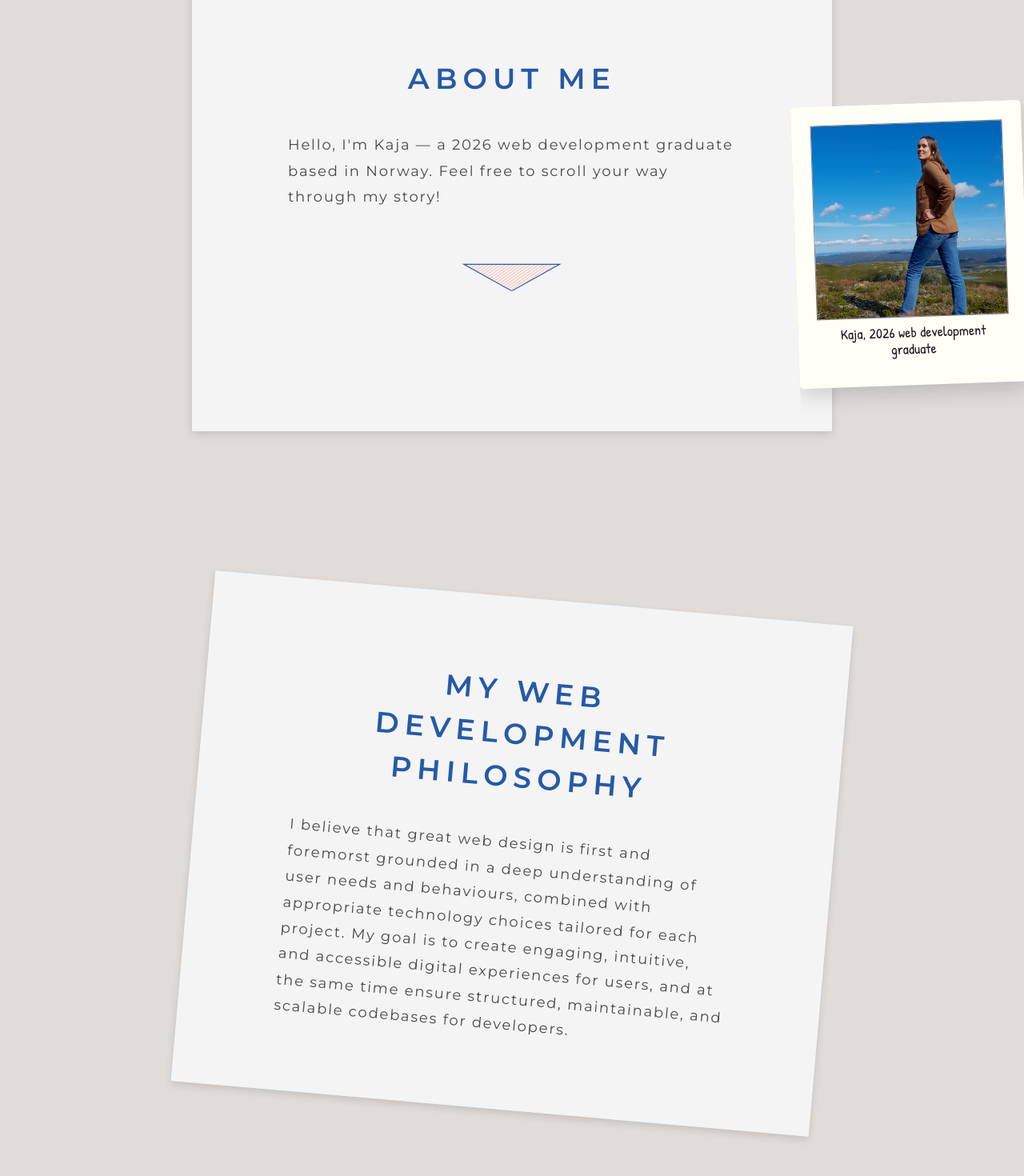
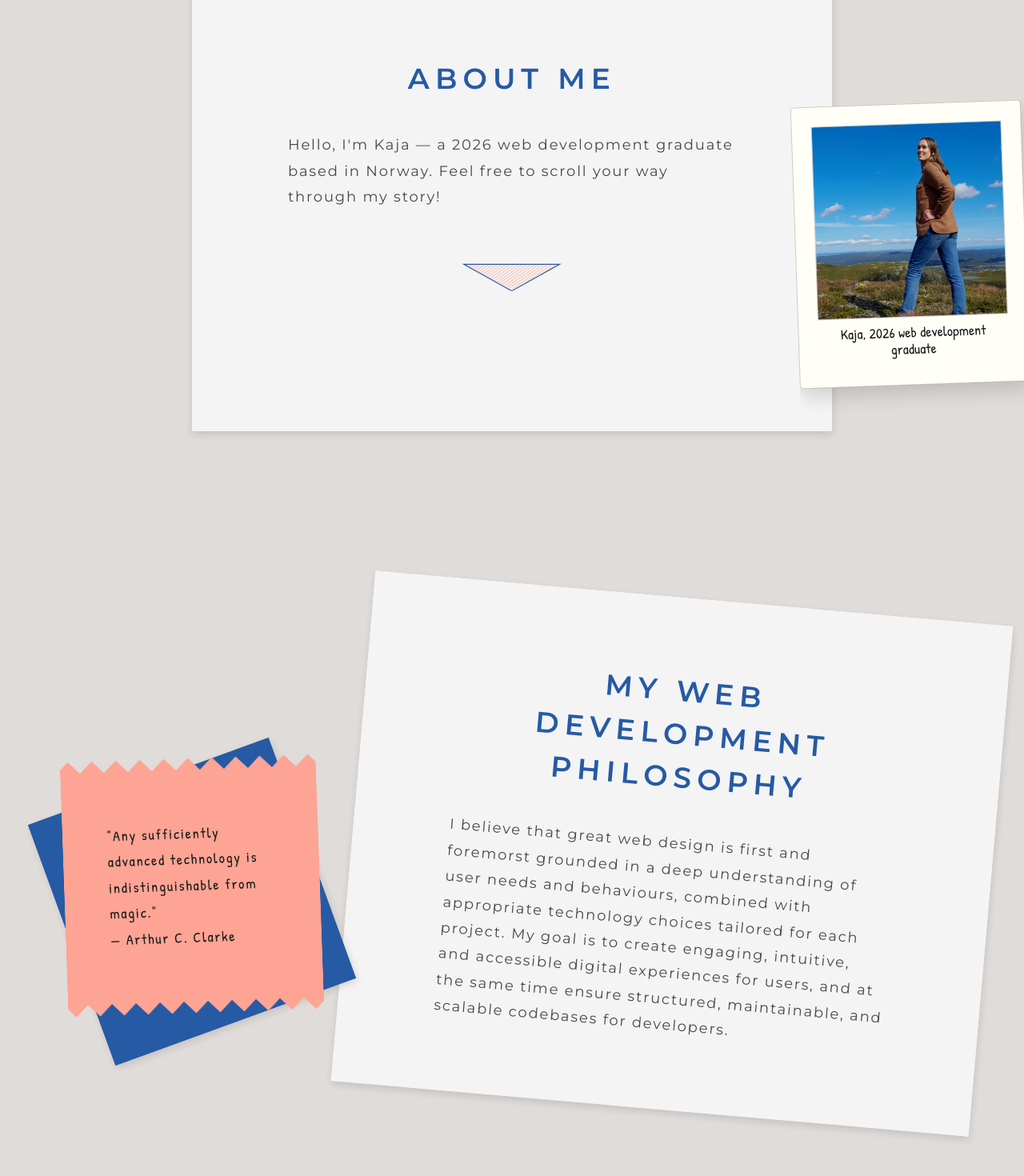
Before and after one commit to git-kaia/my-portfolio, a React (Vite) app: page /about in a window 1280 px wide. Shown: the part 300-1770 px from the top of the page at 80% size. Built offline with nearby package versions, Linux system fonts and the light colour scheme.

Commit message:
Enchancement: About page * Added card modifacaton for more variety     * Zig-zag border     * Hadnwritten font     * Ink text color * Modified PaperFan.jsx to allow additional properties for paper * Updated variables.css

```diff
--- a/src/components/cards/AboutInfoCard.css
+++ b/src/components/cards/AboutInfoCard.css
@@ -26,7 +26,14 @@
   align-items: center;
   justify-content: center;
   gap: 4rem;
-  /* gap-6 */
+}
+.about-info__hand {
+  font-family: var(--font-handwriting, "Patrick Hand", cursive);
+  color: var(--ink-handwriting, #1b1b1b);
+}
+.about-info__zigzag {
+  -webkit-mask: repeating-conic-gradient(from 135deg at 50% 30px, rgba(0, 0, 0, 0) 0, #000 1deg 89deg, rgba(0, 0, 0, 0) 90deg 180deg) 50% -30px/30px;
+          mask: repeating-conic-gradient(from 135deg at 50% 30px, rgba(0, 0, 0, 0) 0, #000 1deg 89deg, rgba(0, 0, 0, 0) 90deg 180deg) 50% -30px/30px;
 }
 .about-info {
   /* paragraph text */
--- a/src/components/cards/AboutInfoCard.scss
+++ b/src/components/cards/AboutInfoCard.scss
@@ -27,12 +27,22 @@
         align-items: center;
         justify-content: center;
         gap: 4rem;
-        /* gap-6 */
     }
+
+
+    &__hand {
+        font-family: var(--font-handwriting, "Patrick Hand", cursive);
+        color: var(--ink-handwriting, #1b1b1b);
+    }
+
+
+    &__zigzag {
+        mask: repeating-conic-gradient(from 135deg at 50% 30px, #0000 0, #000 1deg 89deg, #0000 90deg 180deg) 50% -30px/30px;
+    }
+
 
     /* paragraph text */
     &__text {
         color: var(--textPrimary);
     }
-
 }
--- a/src/components/cards/PolaroidCard.css
+++ b/src/components/cards/PolaroidCard.css
@@ -5,6 +5,7 @@
   display: inline-block;
   background-color: var(--polaroid-paper);
   box-shadow: var(--shadow-lg);
+  border: var(--polaroid-border);
   border-radius: 5px;
   padding: 0.75rem;
   display: flex;
@@ -32,8 +33,8 @@
   width: 100%;
   padding: 0.5rem;
   text-align: center;
-  color: var(--polaroid-ink);
-  font-family: var(--patrick-handwriting);
+  color: var(--ink-handwriting);
+  font-family: var(--font-handwriting);
   font-size: 1.1rem;
   line-height: 1.2;
   letter-spacing: 0.2px;
--- a/src/components/cards/PolaroidCard.scss
+++ b/src/components/cards/PolaroidCard.scss
@@ -6,6 +6,7 @@
   display: inline-block;
   background-color: var(--polaroid-paper);
   box-shadow: var(--shadow-lg);
+  border: var(--polaroid-border);
   border-radius: 5px;
   padding: 0.75rem;
   display: flex;
@@ -31,8 +32,8 @@
     width: 100%;
     padding: 0.5rem;
     text-align: center;
-    color: var(--polaroid-ink);
-    font-family: var(--patrick-handwriting);
+    color: var(--ink-handwriting);
+    font-family: var(--font-handwriting);
     font-size: 1.1rem;
     line-height: 1.2;
     letter-spacing: 0.2px;
--- a/src/components/ui/PaperFan.jsx
+++ b/src/components/ui/PaperFan.jsx
@@ -27,7 +27,7 @@ export default function PaperFan({
       {layers.map((layer, i) => (
         <div
           key={i}
-          className="paper"
+          className={`paper ${layer.className ?? ""}`}
           style={{
             "--x": `${layer.x}px`,
             "--y": `${layer.y}px`,
--- a/src/pages/About.jsx
+++ b/src/pages/About.jsx
@@ -8,6 +8,7 @@ import ImgTrulte from "../assets/images/me-and-trulte.jpg";
 import ImgRipley from "../assets/images/ripley.jpg";
 import ImgTimmy from "../assets/images/timmy.jpg";
 import ImgMe from "../assets/images/kaja.jpg";
+import { a } from "framer-motion/client";
 
 export default function About() {
   return (
@@ -65,7 +66,7 @@ export default function About() {
           height="45rem"
           layers={[
             {
-              x: 0,
+              x: 200,
               y: 0,
               rot: 5,
               color: "var(--bgSecondary)",
@@ -86,7 +87,37 @@ export default function About() {
 
                   </p>
                 </AboutInfoCard>
-              ),
+              )
+            },
+            {
+              x: -400,
+              y: -100,
+              rot: -20,
+              width: "20rem",
+              height: "20rem",
+              padding: "2rem",
+              color: "var(--bgCardPrimary)",
+              className: "about-info__hand",
+            },
+            {
+              x: -400,
+              y: -120,
+              rot: -2,
+              width: "20rem",
+              height: "20rem",
+              padding: "2rem",
+              color: "var(--bgCardSecondary)",
+              className: "about-info__hand about-info__zigzag",
+              content: (
+                <AboutInfoCard
+                >
+                  <p>
+                    "Any sufficiently advanced technology is indistinguishable from magic."
+                    <br />
+                    — Arthur C. Clarke
+                  </p>
+                </AboutInfoCard>
+              )
             }
           ]}
         ></PaperFan>
@@ -164,8 +195,8 @@ export default function About() {
               )
             },
             {
-              x: -100,
-              y: 0,
+              x: -200,
+              y: 100,
               rot: -5,
               color: "transparent",
               shadow: "none",
@@ -193,9 +224,9 @@ export default function About() {
           height="45rem"
           layers={[
             {
-              x: 0,
+              x: -400,
               y: 0,
-              rot: 2,
+              rot: 0,
               color: "var(--bgSecondary)",
               width: "50rem",
               height: "40rem",
@@ -212,7 +243,49 @@ export default function About() {
                     work with the world.
                   </p>
                 </AboutInfoCard>
-              ),
+              )
+            },
+            {
+              x: 400,
+              y: -20,
+              rot: -5,
+              width: "20rem",
+              height: "20rem",
+              padding: "2rem",
+              color: "var(--bgCardSecondary)",
+              className: "about-info__hand",
+              content: (
+                <a href="./ontact.jsx">
+                  <AboutInfoCard
+                  >
+                    <p>
+                      Contact me!
+                    </p>
+
+                  </AboutInfoCard>
+                </a>
+              )
+            },
+              {
+              x: 300,
+              y: -220,
+              rot: 2,
+              width: "20rem",
+              height: "20rem",
+              padding: "2rem",
+              color: "var(--bgCardSecondary)",
+              className: "about-info__hand",
+              content: (
+                <a href="./Projects.jsx">
+                  <AboutInfoCard
+                  >
+                    <p>
+                      View projects!
+                    </p>
+
+                  </AboutInfoCard>
+                </a>
+              )
             }
           ]}
         ></PaperFan >
--- a/src/styles/variables.css
+++ b/src/styles/variables.css
@@ -10,25 +10,26 @@
   --border: #cccccc;
 
   /* Shadows */
-  --shadow-sm: 0 1px 2px rgba(0, 0, 0, 0.08);
-  --shadow-md: 0 4px 10px rgba(0, 0, 0, 0.12);
-  --shadow-lg: 0 10px 25px rgba(0, 0, 0, 0.15);
+  --shadow-sm: 1px 1px 2px rgba(0, 0, 0, 0.08);
+  --shadow-md: 1px 4px 10px rgba(0, 0, 0, 0.12);
+  --shadow-lg: 1px 10px 25px rgba(0, 0, 0, 0.15);
 
-  /* Fonts */
-  --patrick-handwriting: "Patrick Hand", cursive;
+  /* Handwriting typeface */
+  --font-handwriting: "Patrick Hand", cursive;
+  --ink-handwriting: #1b1b1b;
 
   /* Polaroid Card Tokens */
   --polaroid-paper: #fffef7;
-  --polaroid-ink: #1b1b1b;
-  --polaroid-border: 1px solid rgba(0, 0, 0, 0.5);
+
+  --polaroid-border: 1px solid rgba(0, 0, 0, 0.2);
 }
 
 .dark {
   --textPrimary: #ffffff;
   --textSecondary: #9b6a00;
   --bgPrimary: #1e0a22;
-  --bgSecondary: #402842;
-  --bgCardPrimary: #9b6a00;
+  --bgSecondary: #4d2c39;
+  --bgCardPrimary: #6b4900;
   --bgCardSecondary: #9b6a00;
   --accentPrimary: #ffffff;
   --accentSecondary: #fffffc;
@@ -49,5 +50,5 @@
 
   --polaroid-paper: #9e9e9e;
   --polaroid-ink: #0e0e0e;
-  --polaroid-border: 1px solid rgba(2, 2, 2, 0.12);
+  --polaroid-border: 1px solid rgba(2, 2, 2, 0.5);
 }
```
Also changed, not shown: 2 other files (tests, documents, lock files or other folders).
